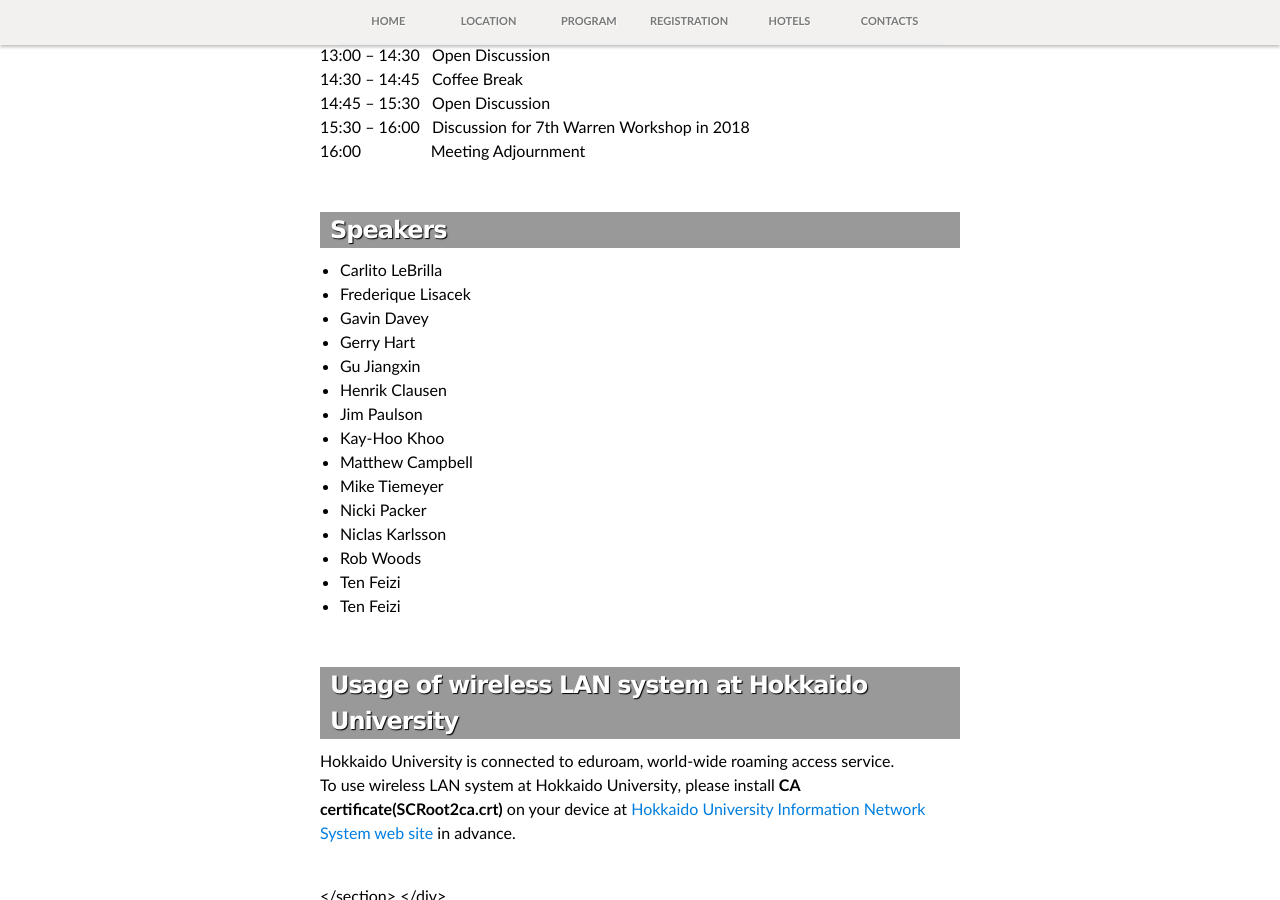
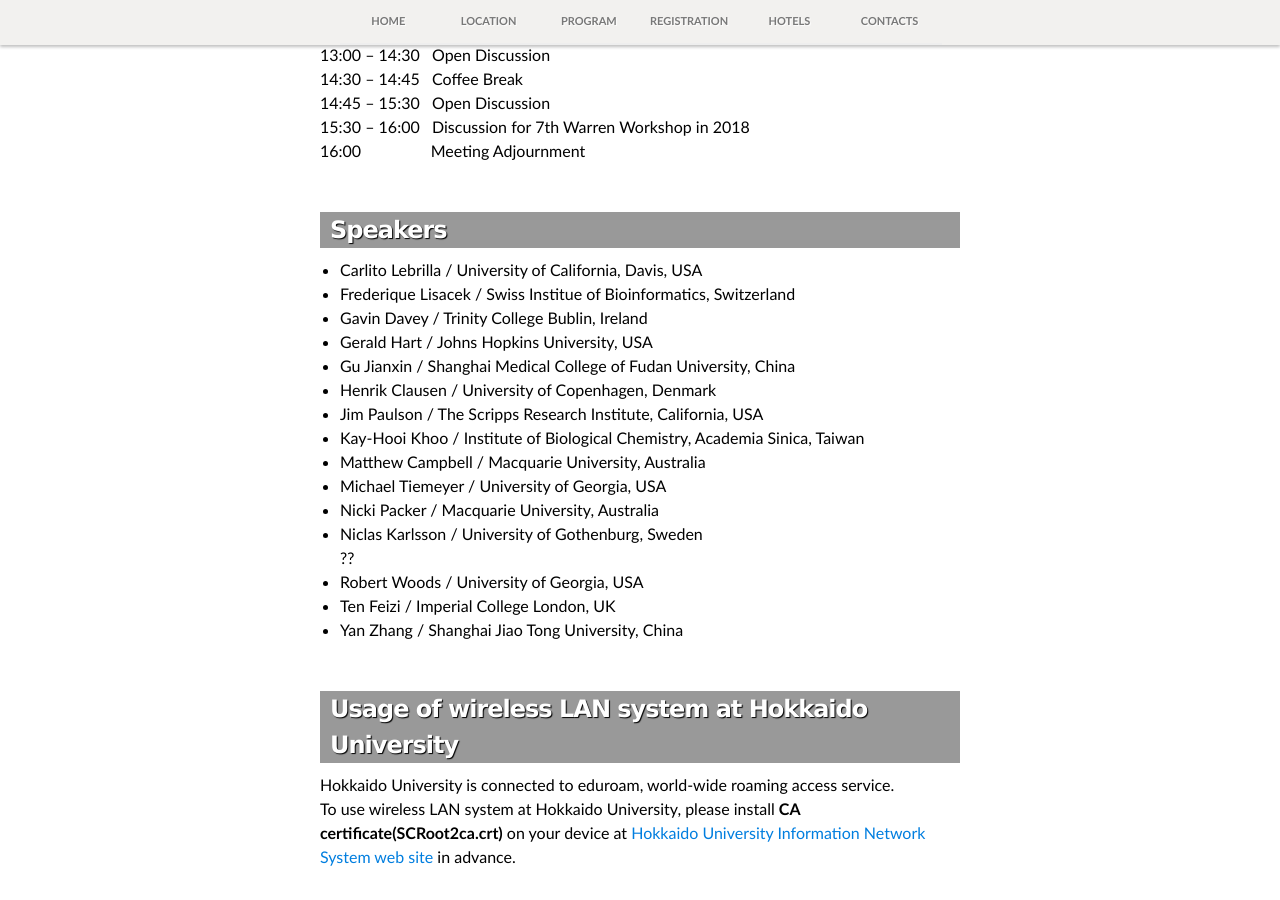
Before and after one commit to yamazakiM/test_warren2016, a Jekyll site: the page built from program/index.md, in a window 1280 px wide and 900 px high, scrolled down 2479 px. Built offline with Jekyll 4.4.1, drawn with Linux system fonts in a browser that asks for light colours; nearby versions of some CDN libraries; library files that are not in the unit come from our copies.

Commit message:
Update index.md

```diff
--- a/program/index.md
+++ b/program/index.md
@@ -100,21 +100,21 @@ Chair: Kiyoko F. Aoki-Kinoshita</p>
 
 <h3>Speakers</h3>
 <ul>
-<li>Carlito LeBrilla</li>
-<li>Frederique Lisacek</li>
-<li>Gavin Davey</li>
-<li>Gerry Hart</li>
-<li>Gu Jiangxin</li>
-<li>Henrik Clausen</li>
-<li>Jim Paulson</li>
-<li>Kay-Hoo Khoo  </li>
-<li>Matthew Campbell</li>
-<li>Mike Tiemeyer</li>
-<li>Nicki Packer </li>
-<li>Niclas Karlsson </li>
-<li>Rob Woods</li>
-<li>Ten Feizi</li>
-<li>Ten Feizi</li>
+<li>Carlito Lebrilla / University of California, Davis, USA</li>
+<li>Frederique Lisacek / Swiss Institue of Bioinformatics, Switzerland</li>
+<li>Gavin Davey / Trinity College Bublin, Ireland</li>
+<li>Gerald Hart / Johns Hopkins University, USA</li>
+<li>Gu Jianxin / Shanghai Medical College of Fudan University, China</li>
+<li>Henrik Clausen / University of Copenhagen, Denmark</li>
+<li>Jim Paulson / The Scripps Research Institute, California, USA</li>
+<li>Kay-Hooi Khoo / Institute of Biological Chemistry, Academia Sinica, Taiwan  </li>
+<li>Matthew Campbell / Macquarie University, Australia</li>
+<li>Michael Tiemeyer / University of Georgia, USA </li>
+<li>Nicki Packer /  Macquarie University, Australia</li>
+<li>Niclas Karlsson / University of Gothenburg, Sweden </li>
+??<li>Robert Woods / University of Georgia, USA</li>
+<li>Ten Feizi /  Imperial College London, UK</li>
+<li>Yan Zhang  / Shanghai Jiao Tong University,  China </li>
 </ul>
 <br>
 
```
